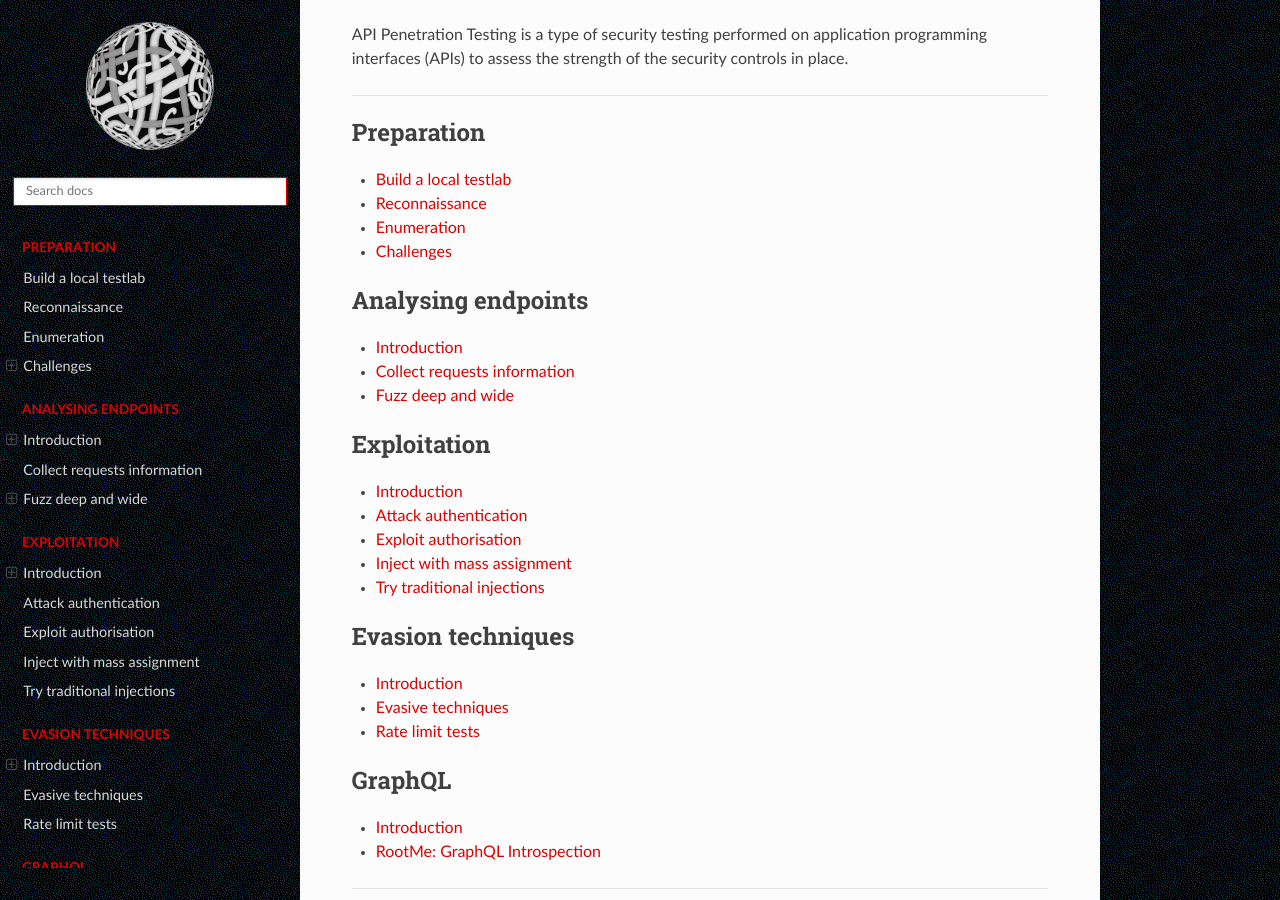
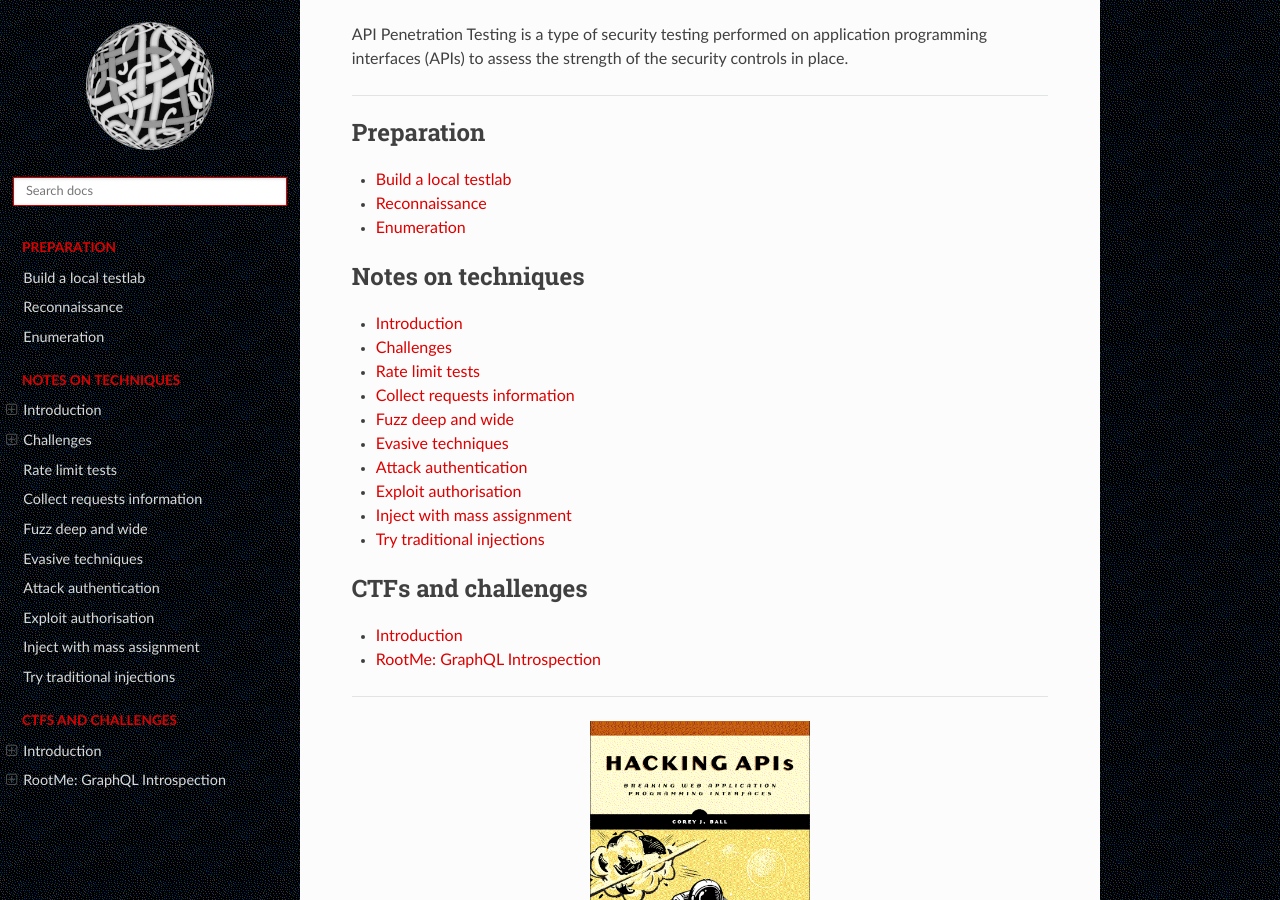
Before and after one commit to tymyrddin/red-api, a Sphinx documentation site: the page built from source/index.rst, in a window 1280 px wide and 900 px high, scrolled down 361 px. Built offline with Sphinx 7.4.7 and the Read the Docs theme 2.0.0, drawn with Linux system fonts in a browser that asks for light colours.

Commit message:
Refactoring

```diff
--- a/source/index.rst
+++ b/source/index.rst
@@ -23,47 +23,33 @@ the strength of the security controls in place.
    Build a local testlab <https://red.tymyrddin.dev/projects/testlab/en/latest/docs/api/README.html>
    Reconnaissance <https://red.tymyrddin.dev/projects/recon/en/latest/docs/api/README.html>
    Enumeration <https://red.tymyrddin.dev/projects/enum/en/latest/docs/app/api.html>
-   docs/challenges.md
 
 .. toctree::
    :glob:
    :maxdepth: 1
    :includehidden:
-   :caption: Analysing endpoints
+   :caption: Notes on techniques
 
-   docs/endpoints/README.md
-   docs/endpoints/requests.md
-   docs/endpoints/fuzzing.md
+   docs/notes/README.md
+   docs/notes/challenges.md
+   docs/notes/rate-limit.md
+   docs/notes/requests.md
+   docs/notes/fuzzing.md
+   docs/notes/evade.md
+   docs/notes/authentication.md
+   docs/notes/authorisation.md
+   docs/notes/mass-assignment.md
+   docs/notes/traditional.md
+
 
 .. toctree::
    :glob:
    :maxdepth: 1
    :includehidden:
-   :caption: Exploitation
+   :caption: CTFs and challenges
 
-   docs/exploit/README.md
-   docs/exploit/authentication.md
-   docs/exploit/authorisation.md
-   docs/exploit/mass-assignment.md
-   docs/exploit/traditional.md
-
-.. toctree::
-   :glob:
-   :maxdepth: 1
-   :includehidden:
-   :caption: Evasion techniques
-
-   docs/evasion/README.md
-   docs/evasion/*
-
-.. toctree::
-   :glob:
-   :maxdepth: 1
-   :includehidden:
-   :caption: GraphQL
-
-   docs/graphql/README.md
-   docs/graphql/*
+   docs/ctf/README.md
+   docs/ctf/introspection.md
 
 ----
 
```
Also changed, not shown: source/docs/ctf/README.md (added, +13 -0 lines), source/docs/ctf/introspection.md (renamed from source/docs/graphql/introspection.md, +2 -0 lines), source/docs/endpoints/README.md (deleted, +0 -16 lines), source/docs/endpoints/fuzzing.md (deleted, +0 -16 lines), source/docs/evasion/README.md (deleted, +0 -15 lines), source/docs/evasion/evade.md (deleted, +0 -8 lines), source/docs/exploit/README.md (deleted, +0 -20 lines), source/docs/graphql/README.md (deleted, +0 -14 lines), source/docs/notes/README.md (added, +26 -0 lines), source/docs/notes/authentication.md (renamed from source/docs/exploit/authentication.md, +1 -1 lines), source/docs/notes/challenges.md (renamed from source/docs/challenges.md, +0 -2 lines), source/docs/notes/evade.md (added, +11 -0 lines), source/docs/notes/fuzzing.md (added, +11 -0 lines), source/docs/notes/rate-limit.md (renamed from source/docs/evasion/rate-limit.md, +2 -0 lines), 4 more files.
